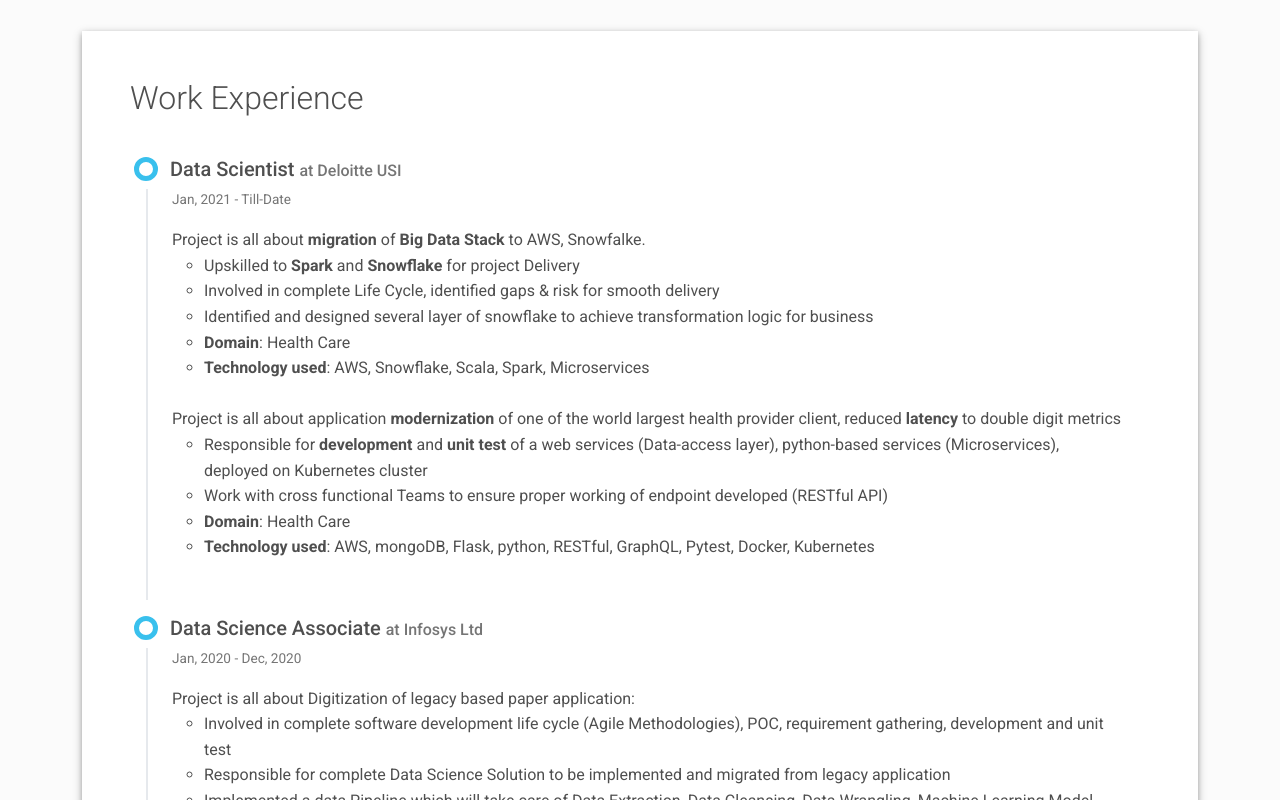
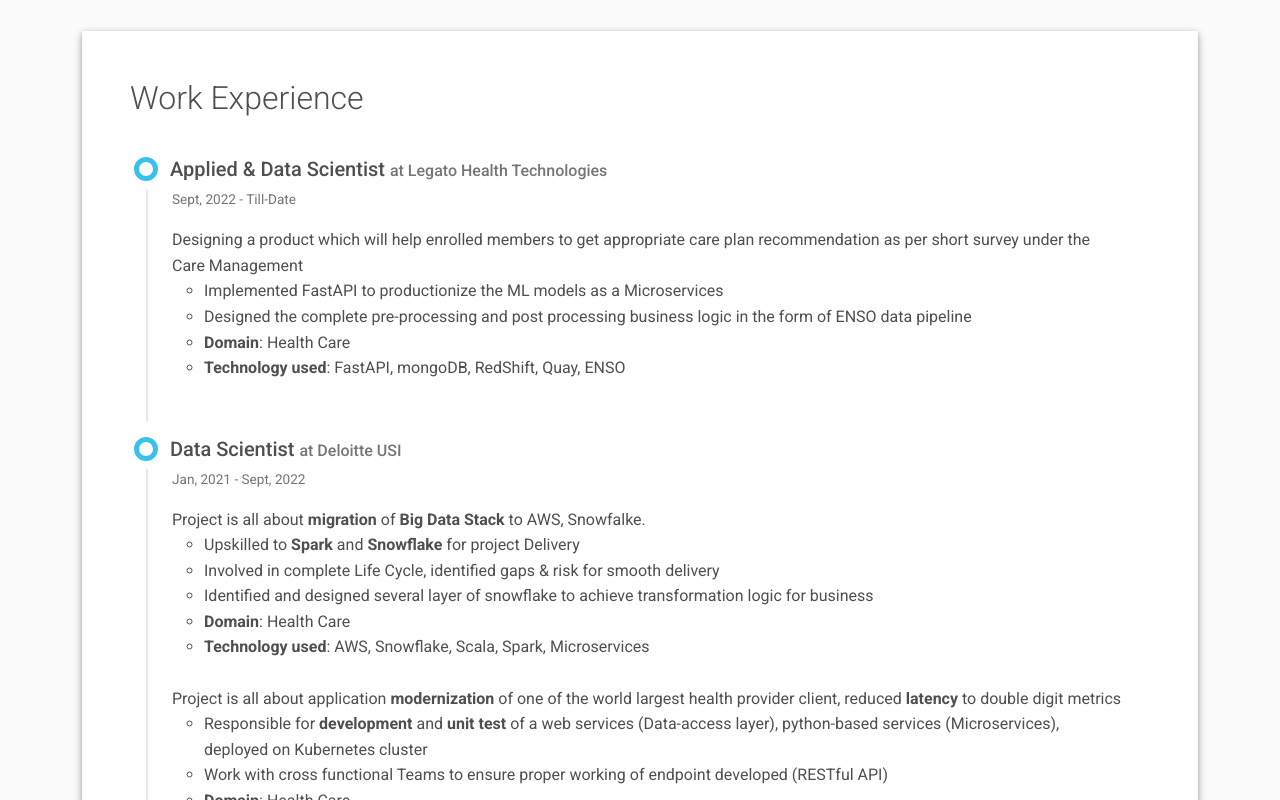
Before and after one commit to shiv-choudhary/portfolio, a plain HTML site: page index.html in a window 1280 px wide. Shown: the part 2000-2800 px from the top of the page. Drawn offline with Linux system fonts and the light colour scheme.

Commit message:
updated new position

```diff
--- a/index.html
+++ b/index.html
@@ -60,7 +60,7 @@
             <div class="header-bio mt-3">
               <div data-aos="zoom-in" data-aos-delay="0">
                 <h2 class="h1">Shivam Choudhary</h2>
-                <p>Cloud Data Scientist and Data Engineer</p>
+                <p>Applied Data Scientist</p>
               </div>
               <div class="header-social mb-3 d-print-none" data-aos="zoom-in" data-aos-delay="200">
                 <nav role="navigation">
@@ -86,7 +86,7 @@
       <div class="row">
         <div class="col-md-6">
           <h2 class="h2 fw-light mb-4">About Me</h2>
-          <p><b>Shivam Choudhary</b> is an experienced <strong>Full stack Data Scientist</strong>. A proponent of continuous learning and self improvement. Adept at handling ambiguous or undefined challenges through strong problem solving abilities. Interested to participate in cutting edge research in machine learning applications, software development projects and develop real world solutions for large scale problems.</p>
+          <p><b>Shivam Choudhary</b> is an experienced <strong>Applied Data Scientist</strong>. A proponent of continuous learning and self improvement. Adept at handling ambiguous or undefined challenges through strong problem solving abilities. Interested to participate in cutting edge research in machine learning applications, software development projects and develop real world solutions for large scale problems.</p>
         </div>
         <div class="col-md-5 offset-lg-1">
           <div class="row mt-2">
@@ -136,7 +136,7 @@
         </div>
         <div class="col-md-8">
           <div class="mb-3"><span class="fw-lighter">Python, Java, Scala</span></div>
-          <div class="mb-3"><span class="fw-lighter">Flask, PyUnit, GraphQL</span></div>
+          <div class="mb-3"><span class="fw-lighter">Flask, FastAPI, PyUnit, GraphQL</span></div>
           <div class="mb-3"><span class="fw-lighter">RabbitMQ</span></div>
           <div class="mb-3"><span class="fw-lighter">MySQL, PostgreSQL, MongoDB</span></div>
           <div class="mb-3"><span class="fw-lighter">Azure Function, Cognitive API, Lambda Function, Aurora DB, Document DB, Apigee</span></div>
@@ -196,10 +196,32 @@
       <div class="timeline">
         <div class="timeline-card timeline-card-info" data-aos="fade-in" data-aos-delay="0">
           <div class="timeline-head px-4 pt-3">
+            <div class="h5">Applied & Data Scientist <span class="text-muted h6">at Legato Health Technologies</span></div>
+          </div>
+          <div class="timeline-body px-4 pb-4">
+            <div class="text-muted text-small mb-3">Sept, 2022 - Till-Date</div>
+            <div>
+              <ul class="list-unstyled">
+                <li>Designing a product which will help enrolled members to get appropriate care plan recommendation as per short survey under the Care Management
+                  <ul>
+                    <li>Implemented FastAPI to productionize the ML models as a Microservices</li>
+                    <li>Designed the complete pre-processing and post processing business logic in the form of ENSO data pipeline</li>
+                    <li> <b>Domain</b>: Health Care</li>
+                    <li><b>Technology used</b>: FastAPI, mongoDB, RedShift, Quay, ENSO</li>
+                  </ul>
+                </li>
+            </ul>
+
+            </div>
+          </div>
+        </div>
+
+        <div class="timeline-card timeline-card-info" data-aos="fade-in" data-aos-delay="200">
+          <div class="timeline-head px-4 pt-3">
             <div class="h5">Data Scientist <span class="text-muted h6">at Deloitte USI</span></div>
           </div>
           <div class="timeline-body px-4 pb-4">
-            <div class="text-muted text-small mb-3">Jan, 2021 - Till-Date</div>
+            <div class="text-muted text-small mb-3">Jan, 2021 - Sept, 2022</div>
             <div>
               <ul class="list-unstyled">
                 <li>Project is all about <b>migration</b> of <b>Big Data Stack</b> to AWS, Snowfalke.
```
